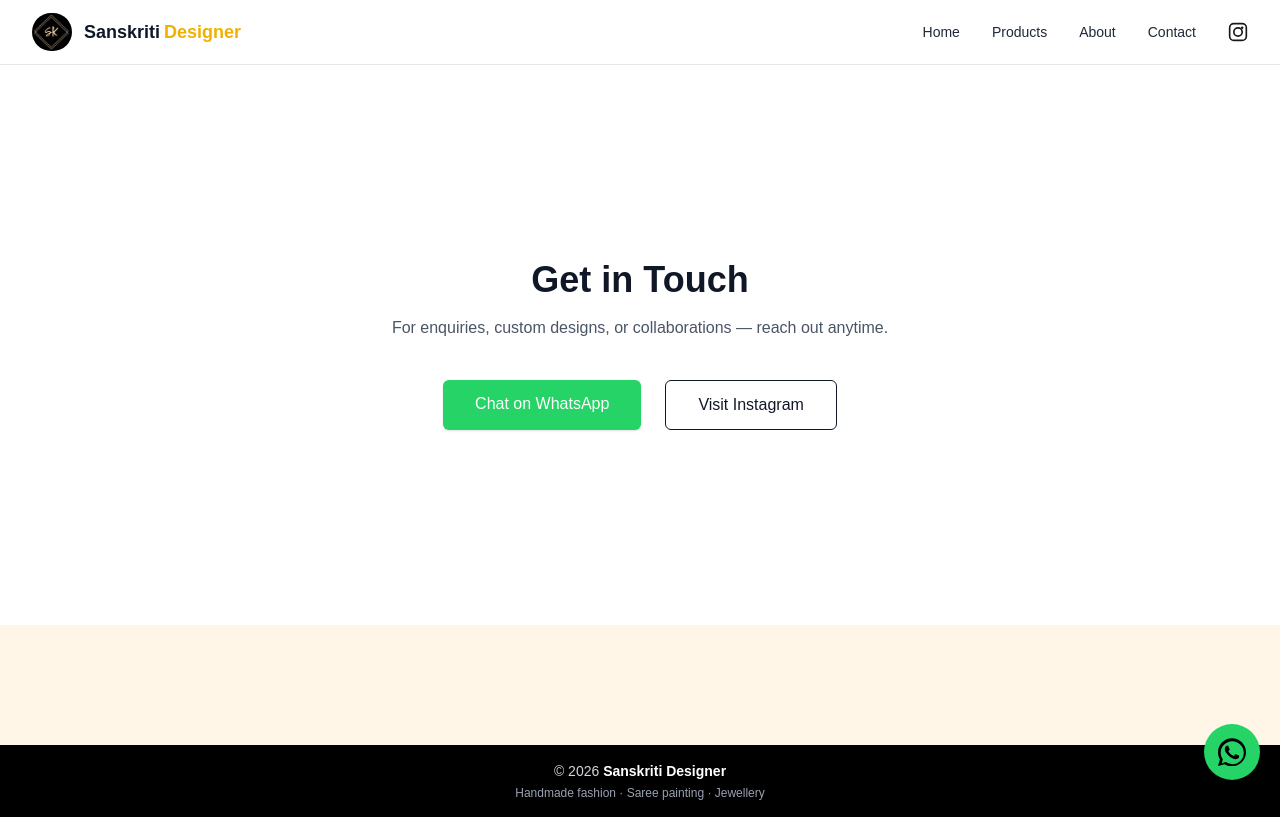
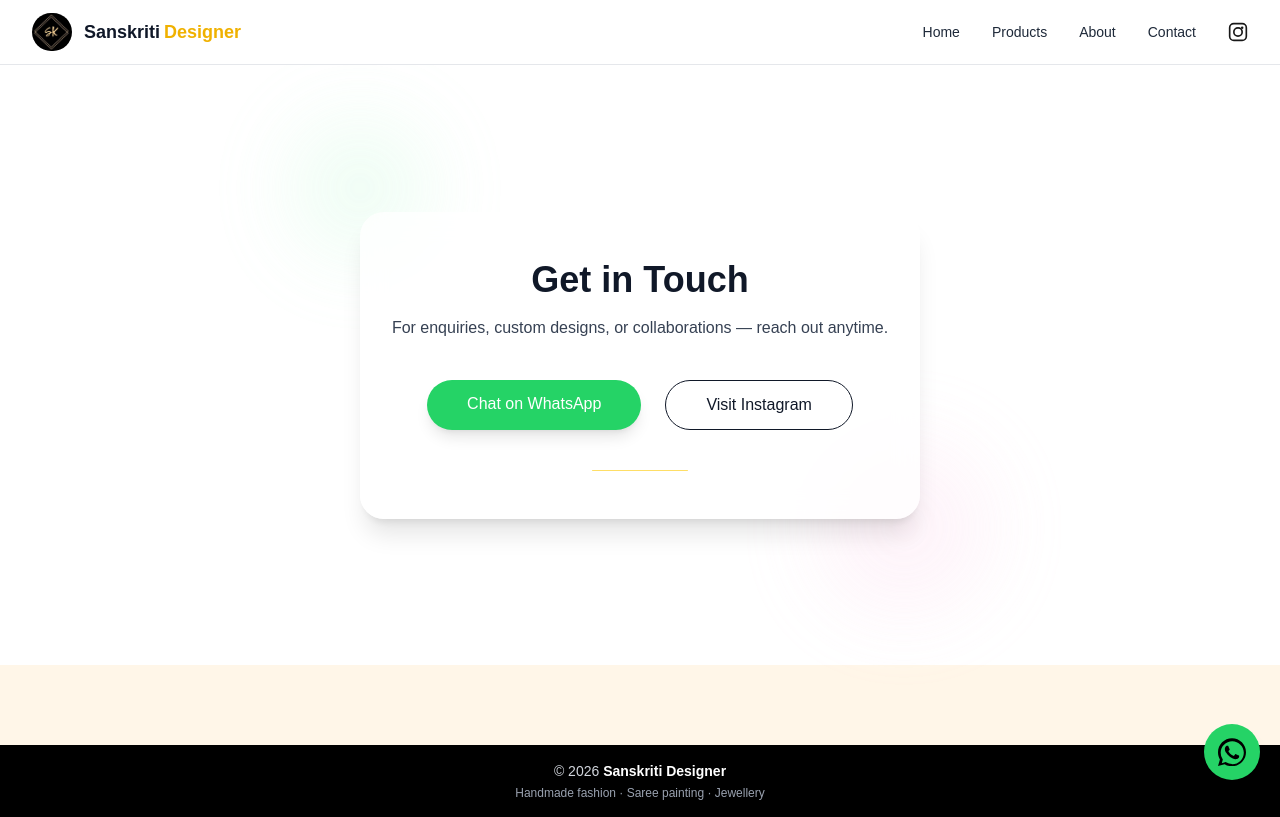
Before and after one commit to amith2208/sanskriti-designer, a Next.js app: page /contact in a window 1280 px wide. Built offline with nearby package versions, Linux system fonts and the light colour scheme.

Commit message:
Whats App number

```diff
--- a/src/app/about/page.tsx
+++ b/src/app/about/page.tsx
@@ -2,32 +2,47 @@ import Image from "next/image";
 
 export default function AboutPage() {
   return (
-    <section className="bg-white min-h-[70vh] flex items-center">
-      <div className="mx-auto max-w-4xl px-4 text-center">
+    <main className="min-h-[75vh] flex items-center justify-center bg-[#FFFFFF]">
+      <div className="relative mx-auto max-w-4xl px-6 py-12 text-center">
+
+        {/* Soft floating background accents */}
+        <div className="absolute -top-12 -left-12 h-36 w-36 rounded-full bg-yellow-200/30 blur-2xl animate-pulse" />
+        <div className="absolute -bottom-12 -right-12 h-44 w-44 rounded-full bg-pink-200/30 blur-2xl animate-pulse" />
+
+        {/* Card */}
+        <div className="relative rounded-3xl bg-white/75 backdrop-blur-md shadow-xl px-8 py-12">
+
+          {/* Logo */}
           <Image
             src="/logo/logo.jpeg"
             alt="Sanskriti Designer"
             width={110}
             height={110}
-          className="mx-auto mb-6 rounded-full"
+            className="mx-auto mb-6 rounded-full shadow"
           />
 
+          {/* Heading */}
           <h1 className="text-3xl sm:text-4xl font-extrabold text-gray-900">
             About Sanskriti Designer
           </h1>
 
-        <p className="mt-6 text-gray-600 leading-relaxed">
+          {/* Content – UNCHANGED */}
+          <p className="mt-6 text-gray-700 leading-relaxed">
             Sanskriti Designer is a handcrafted fashion and art brand that blends
             tradition with modern elegance. From jewellery and bangles to
             hand-painted sarees, blouses, and artistic creations — every piece is
             thoughtfully designed with love and cultural inspiration.
           </p>
 
-        <p className="mt-4 text-gray-600 leading-relaxed">
+          <p className="mt-4 text-gray-700 leading-relaxed">
             We believe handmade art tells a story — and every creation reflects
             passion, patience, and individuality.
           </p>
+
+          {/* Soft divider */}
+          <div className="mt-8 h-[1px] w-24 mx-auto bg-yellow-400/60 rounded" />
         </div>
-    </section>
+      </div>
+    </main>
   );
 }
--- a/src/app/contact/page.tsx
+++ b/src/app/contact/page.tsx
@@ -1,40 +1,62 @@
-const WHATSAPP_NUMBER = "919900621290";
+const WHATSAPP_NUMBER = "919731669871";
 
 export default function ContactPage() {
   return (
-    <section className="bg-white min-h-[70vh] flex items-center">
-      <div className="mx-auto max-w-4xl px-4 text-center">
+    <main className="min-h-[75vh] flex items-center justify-center bg-[#FFFFFF]">
+      <div className="relative mx-auto max-w-4xl px-6 py-12 text-center">
+
+        {/* Soft floating background accents */}
+        <div className="absolute -top-12 -left-12 h-36 w-36 rounded-full bg-green-200/30 blur-2xl animate-pulse" />
+        <div className="absolute -bottom-12 -right-12 h-44 w-44 rounded-full bg-pink-200/30 blur-2xl animate-pulse" />
+
+        {/* Card */}
+        <div className="relative rounded-3xl bg-white/75 backdrop-blur-md shadow-xl px-8 py-12">
+
+          {/* Heading */}
           <h1 className="text-3xl sm:text-4xl font-extrabold text-gray-900">
             Get in Touch
           </h1>
 
-        <p className="mt-4 text-gray-600">
+          {/* Content – UNCHANGED */}
+          <p className="mt-4 text-gray-700">
             For enquiries, custom designs, or collaborations — reach out anytime.
           </p>
 
+          {/* Actions */}
           <div className="mt-10 flex flex-col sm:flex-row justify-center gap-6">
+            {/* WhatsApp */}
             <a
               href={`https://wa.me/${WHATSAPP_NUMBER}`}
               target="_blank"
               rel="noopener noreferrer"
-            className="rounded-md bg-[#25D366] px-8 py-3 text-white font-medium shadow
-                       hover:scale-105 transition"
+              className="
+                rounded-full bg-[#25D366] px-10 py-3
+                text-white font-medium shadow-lg
+                hover:scale-105 transition
+              "
             >
               Chat on WhatsApp
             </a>
 
+            {/* Instagram */}
             <a
               href="https://www.instagram.com/sanskriti__designer/"
               target="_blank"
               rel="noopener noreferrer"
-            className="rounded-md border border-gray-900 px-8 py-3
+              className="
+                rounded-full border border-gray-900 px-10 py-3
                 font-medium text-gray-900
-                       hover:bg-gray-900 hover:text-white transition"
+                hover:bg-gray-900 hover:text-white transition
+              "
             >
               Visit Instagram
             </a>
           </div>
+
+          {/* Soft divider */}
+          <div className="mt-10 h-[1px] w-24 mx-auto bg-yellow-400/60 rounded" />
         </div>
-    </section>
+      </div>
+    </main>
   );
 }
--- a/src/app/globals.css
+++ b/src/app/globals.css
@@ -17,7 +17,7 @@
 
 @media (prefers-color-scheme: dark) {
   :root {
-    --background: #0a0a0a;
+    --background: #ffffff;
     --foreground: #ededed;
   }
 }
@@ -26,7 +26,7 @@
    BASE STYLES
 ======================= */
 body {
-  /* background: var(--background); */
+  background: var(--background);
   color: var(--foreground);
   font-family: Arial, Helvetica, sans-serif;
 }
```
Lines whose indentation alone changed are shown as unchanged.
